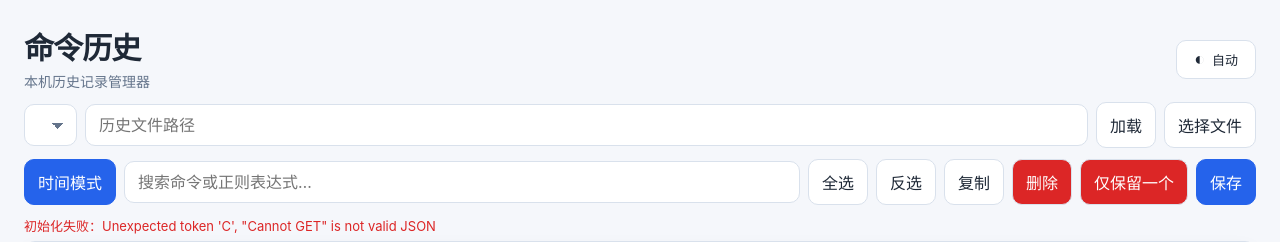
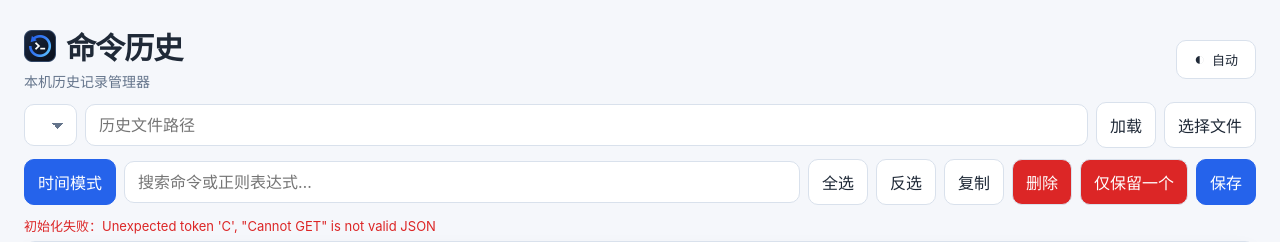
Before and after one commit to yanjing19989/shell_history, a Python web app: template templates/index.html in a window 1280 px wide. Shown: the top 242 px of the page. Run offline with Jinja, Linux system fonts and the light colour scheme; the template is opened without the code that fills it, so the values that code supplies are empty.

Commit message:
添加icon支持

```diff
--- a/static/style.css
+++ b/static/style.css
@@ -62,7 +62,7 @@ dialog::backdrop{background:rgba(15,23,42,.45)}
 .dlg-actions{display:flex;gap:8px}
 #dlgBody{margin:0;padding:12px;border:1px solid var(--line);border-radius:8px;background:var(--bg);font-family:ui-monospace,SFMono-Regular,Consolas,monospace;font-size:13px;line-height:1.5;white-space:pre-wrap;word-break:break-word;overflow:auto;max-height:60vh}
 .empty{text-align:center;padding:52px;color:var(--muted)}
+.brand-title{display:flex;align-items:center;gap:10px}
+.brand-icon{width:32px;height:32px;flex:0 0 32px;object-fit:contain}
 @media(max-width:900px){header{grid-template-columns:1fr auto}.stats{grid-column:1 / -1;grid-row:2}.theme-toggle{grid-column:2;grid-row:1}}
-@media(max-width:700px){.shell{padding:18px 12px 28px}header{display:grid;grid-template-columns:1fr auto;gap:12px}.stats{grid-template-columns:repeat(4,minmax(0,1fr));gap:5px}.stat{padding:8px 4px}.stat b{font-size:17px}.stat span{font-size:10px}.theme-toggle{min-width:44px;width:44px;padding:8px}.theme-label{display:none}h1{font-size:26px}
-.controls input{min-width:180px}
-}
+@media(max-width:700px){.shell{padding:18px 12px 28px}header{display:grid;grid-template-columns:1fr auto;gap:12px}.stats{grid-template-columns:repeat(4,minmax(0,1fr));gap:5px}.stat{padding:8px 4px}.stat b{font-size:17px}.stat span{font-size:10px}.theme-toggle{min-width:44px;width:44px;padding:8px}.theme-label{display:none}h1{font-size:26px}.controls input{min-width:180px}.toolbar #search{min-width:180px}.toolbar{gap:6px}.controls,.toolbar{flex-wrap:wrap}.table-wrap{max-height:calc(100vh - 280px)}}
--- a/templates/index.html
+++ b/templates/index.html
@@ -2,11 +2,11 @@
 <html lang="zh-CN">
 <head>
   <meta charset="utf-8"><meta name="viewport" content="width=device-width,initial-scale=1">
-  <title>命令历史管理器</title><link rel="stylesheet" href="/static/style.css">
+  <title>命令历史管理器</title><link rel="icon" href="/favicon.ico" type="image/x-icon"><link rel="stylesheet" href="/static/style.css">
 </head>
 <body>
 <main class="shell">
-  <header><div class="brand"><h1>命令历史</h1><p class="sub">本机历史记录管理器</p></div><section id="stats" class="stats"></section><button id="theme" class="theme-toggle" type="button" title="切换主题" aria-label="切换主题"><span class="theme-icon">◐</span><span class="theme-label">跟随系统</span></button></header>
+  <header><div class="brand"><div class="brand-title"><img class="brand-icon" src="/favicon.ico" alt=""><h1>命令历史</h1></div><p class="sub">本机历史记录管理器</p></div><section id="stats" class="stats"></section><button id="theme" class="theme-toggle" type="button" title="切换主题" aria-label="切换主题"><span class="theme-icon">◐</span><span class="theme-label">跟随系统</span></button></header>
   <section class="controls"><select id="shellSelect"></select><input id="pathInput" placeholder="历史文件路径"><button id="loadBtn">加载</button><button id="browseBtn">选择文件</button><input id="filePicker" type="file" hidden></section>
   <section class="toolbar"><button id="modeToggle" class="primary" type="button" title="切换显示模式">时间模式</button><input id="search" placeholder="搜索命令或正则表达式…"><button id="selectAll">全选</button><button id="invertSelect">反选</button><button id="copyBtn">复制</button><button id="deleteBtn" class="danger">删除</button><button id="dedupeBtn" class="danger">仅保留一个</button><button id="saveBtn" class="primary">保存</button></section>
   <div id="notice" class="notice"></div>
```
Also changed, not shown: app.py (+11 -3 lines), build.py (+8 -2 lines), README.md, favicon.ico (added), favicon.svg (added).
